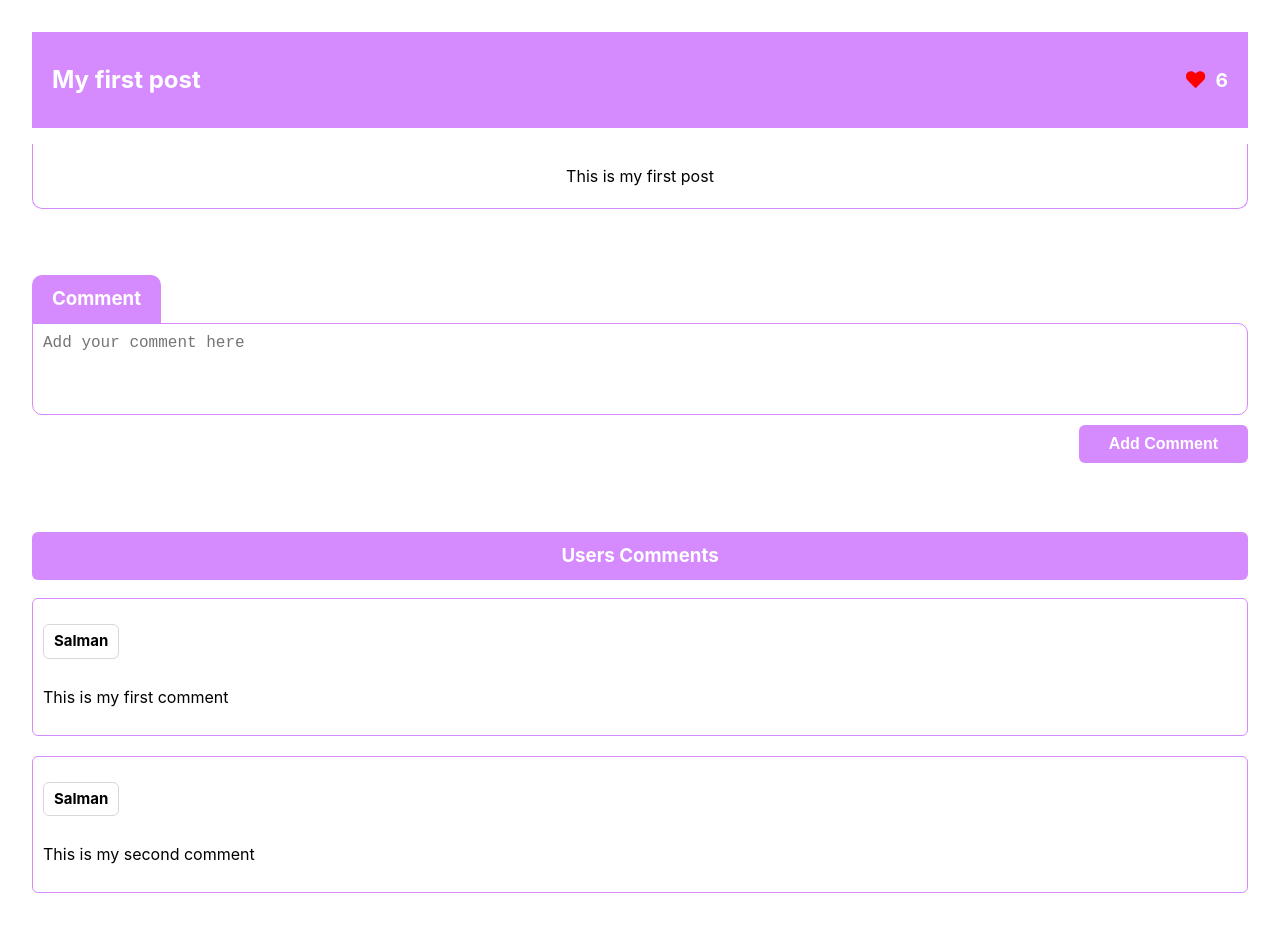
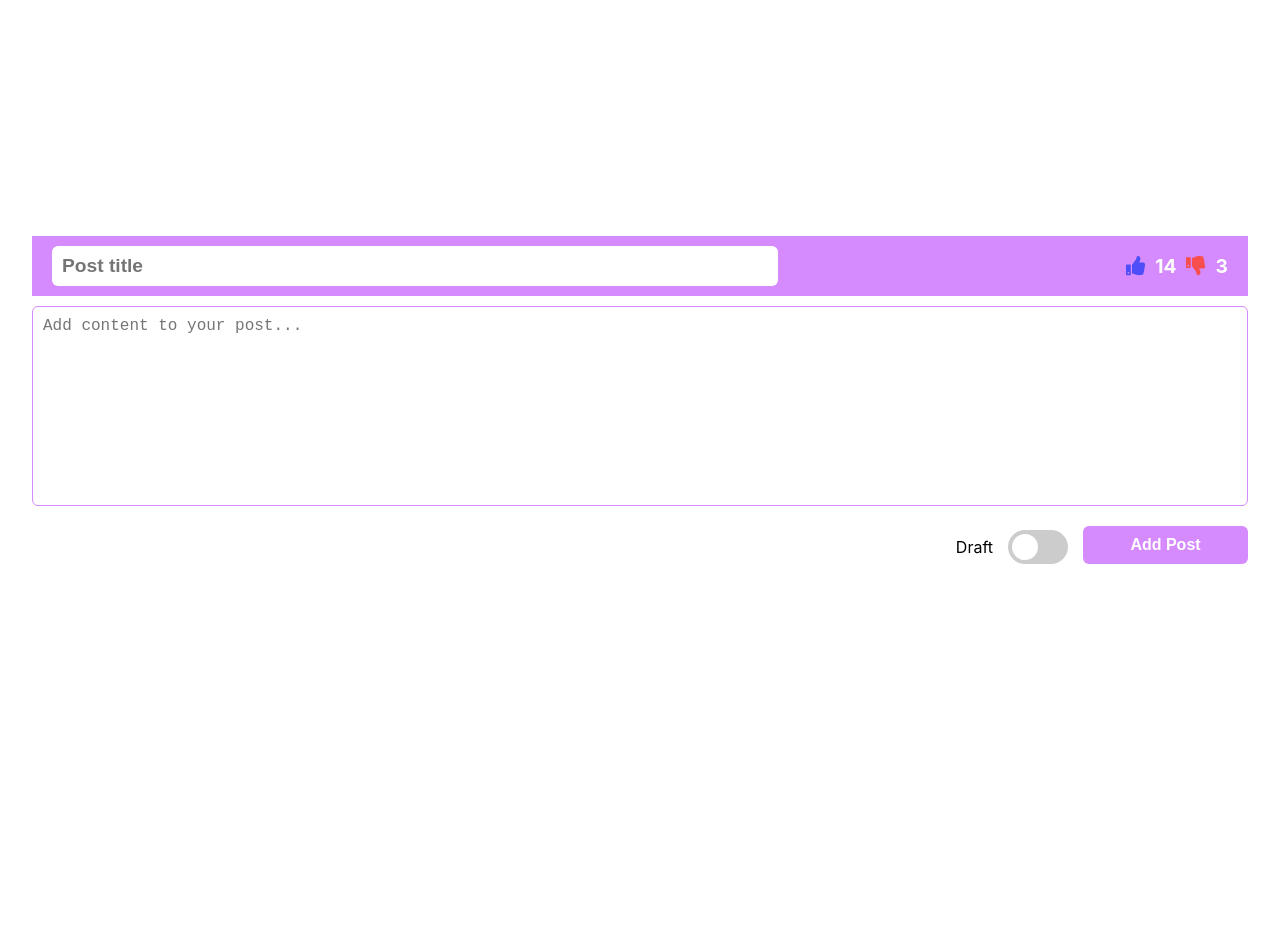
Before and after one commit to sharqawiDev/blog, a React (Vite) app in the folder frontend/: page /add in a window 1280 px wide. Shown: the top 932 px of the page. After the commit the page ends 800 px from the top, so only its background shows below. Built offline with nearby package versions, Linux system fonts and the light colour scheme.

Commit message:
finishing post-create view

```diff
--- a/frontend/src/main.jsx
+++ b/frontend/src/main.jsx
@@ -2,15 +2,16 @@ import "./main.scss";
 import { PostCard } from "./components/post-card";
 import { posts } from "./data";
 import { FaPlus } from "react-icons/fa";
-import Post from "./modules/Post/post";
+import { PostView, PostCreate } from "./modules";
 function App() {
   return (
     <main>
-      <Post post={posts[0]} />
+      {/* <PostView post={posts[0]} /> */}
       {/* <PostCardsContainer />
       <button className="add-post-btn">
         <FaPlus />
       </button> */}
+      <PostCreate />
     </main>
   );
 }
--- a/frontend/src/modules/Post/post.jsx
+++ /dev/null
@@ -1,39 +0,0 @@
-import React from "react";
-import { FaHeart } from "react-icons/fa";
-import "./post.scss";
-const Post = ({ post }) => {
-  const { id, title, content, likes, comments } = post;
-  const ownPost = true;
-  const liked = true;
-  return (
-    <div className="post">
-      <div className="post__header">
-        <h2 className="post__title">{title}</h2>
-        <div className="likes">
-          <FaHeart className={`${liked ? "liked" : ""}`} />
-          <span>{likes}</span>
-        </div>
-      </div>
-      <p className="post__content">{content}</p>
-      <div className="post__add-comment">
-        <h3 className="post__add-comment__header">Comment</h3>
-        <textarea
-          className="post__add-comment__textarea"
-          placeholder="Add your comment here"
-        />
-        <button className="post__add-comment__add-btn">Add Comment</button>
-      </div>
-      <div className="post__comments">
-        <h3 className="post__comments__header">Users Comments</h3>
-        {comments.map((comment) => (
-          <div key={id} className="post__comments__comment">
-            <p className="author">Salman</p>
-            <p className="comment">{comment}</p>
-          </div>
-        ))}
-      </div>
-    </div>
-  );
-};
-
-export default Post;
--- /dev/null
+++ b/frontend/src/modules/PostCreate/index.js
@@ -0,0 +1 @@
+export * from "./post";
--- /dev/null
+++ b/frontend/src/modules/PostCreate/post.jsx
@@ -0,0 +1,43 @@
+import React from "react";
+import { FaThumbsUp, FaThumbsDown } from "react-icons/fa";
+import "./post.scss";
+const PostCreate = () => {
+  const [draft, setDraft] = React.useState(false);
+  const getBtnText = () => {
+    return draft ? "Save as Draft" : "Add Post";
+  };
+  return (
+    <div className="post-create-create">
+      <div className="post-create__header">
+        <input
+          className="post-create__header__title"
+          placeholder="Post title"
+        />
+        <div className="post-create__header__likes">
+          <FaThumbsUp className="like" />
+          <span>{14}</span>
+          <FaThumbsDown className="dislike" />
+          <span>{3}</span>
+        </div>
+      </div>
+      <div className="post-create__content">
+        <textarea
+          className="post-create__content__text"
+          placeholder="Add content to your post..."
+        />
+      </div>
+      <div className="post-create__add-post">
+        <p className="draft-text">Draft</p>
+        <label className="switch" onChange={() => setDraft(!draft)}>
+          <input type="checkbox" value={draft} />
+          <span className="slider round"></span>
+        </label>
+        <button className="post-create__add-post__add-btn">
+          {getBtnText()}
+        </button>
+      </div>
+    </div>
+  );
+};
+
+export { PostCreate };
--- /dev/null
+++ b/frontend/src/modules/PostCreate/post.scss
@@ -0,0 +1,141 @@
+.post-create {
+  display: flex;
+  flex-direction: column;
+  width: 100%;
+  min-width: 50%;
+  &__header {
+    display: flex;
+    background-color: rgb(213, 138, 253);
+    padding: 10px 20px;
+    color: white;
+    &__title {
+      width: 60%;
+      height: 40px;
+      border: none;
+      border-radius: 6px;
+      padding: 0 10px;
+      outline: none;
+      font-size: 1.2rem;
+      font-weight: bold;
+      background-color: rgb(255, 255, 255);
+      color: rgb(66, 50, 74);
+    }
+    &__likes {
+      display: flex;
+      flex-direction: row;
+      align-items: center;
+      margin-left: auto;
+      gap: 10px;
+      font-size: 1.2rem;
+      font-weight: bold;
+      .like {
+        color: rgb(78, 78, 248);
+      }
+      .dislike {
+        color: rgb(248, 78, 78);
+      }
+    }
+  }
+  &__content {
+    display: flex;
+    height: 200px;
+    margin: 10px 0;
+    background-color: rgb(255, 255, 255);
+    &__text {
+      width: 100%;
+      max-height: inherit;
+      border: 1px solid rgb(213, 138, 253);
+      outline-color: rgb(184, 63, 249);
+      padding: 10px;
+      border-radius: 6px;
+      font-size: 1rem;
+      resize: none;
+    }
+  }
+
+  &__add-post {
+    display: flex;
+    justify-content: end;
+    align-items: end;
+    gap: 15px;
+    .draft-text {
+      margin: 0;
+      margin-bottom: 5px;
+    }
+    .switch {
+      position: relative;
+      display: inline-block;
+      width: 60px;
+      height: 34px;
+      /* Hide default HTML checkbox */
+      input {
+        opacity: 0;
+        width: 0;
+        height: 0;
+      }
+
+      /* The slider */
+      .slider {
+        position: absolute;
+        cursor: pointer;
+        top: 0;
+        left: 0;
+        right: 0;
+        bottom: 0;
+        background-color: #ccc;
+        -webkit-transition: 0.4s;
+        transition: 0.4s;
+      }
+
+      .slider:before {
+        position: absolute;
+        content: "";
+        height: 26px;
+        width: 26px;
+        left: 4px;
+        bottom: 4px;
+        background-color: white;
+        -webkit-transition: 0.4s;
+        transition: 0.4s;
+      }
+
+      input:checked + .slider {
+        background-color: #2196f3;
+      }
+
+      input:focus + .slider {
+        box-shadow: 0 0 1px #2196f3;
+      }
+
+      input:checked + .slider:before {
+        -webkit-transform: translateX(26px);
+        -ms-transform: translateX(26px);
+        transform: translateX(26px);
+      }
+
+      /* Rounded sliders */
+      .slider.round {
+        border-radius: 34px;
+      }
+
+      .slider.round:before {
+        border-radius: 50%;
+      }
+    }
+    &__add-btn {
+      width: 165px;
+      margin-top: 10px;
+      background-color: rgb(213, 138, 253);
+      color: white;
+      border: none;
+      border-radius: 6px;
+      padding: 10px 30px;
+      cursor: pointer;
+      font-size: 1rem;
+      font-weight: bold;
+      &:hover {
+        background-color: rgb(213, 138, 253, 0.8);
+      }
+    }
+  }
+}
--- /dev/null
+++ b/frontend/src/modules/PostView/index.js
@@ -0,0 +1 @@
+export * from "./post";
--- /dev/null
+++ b/frontend/src/modules/PostView/post.jsx
@@ -0,0 +1,39 @@
+import React from "react";
+import { FaHeart } from "react-icons/fa";
+import "./post.scss";
+const PostView = ({ post }) => {
+  const { id, title, content, likes, comments } = post;
+  const ownPost = true;
+  const liked = true;
+  return (
+    <div className="post-view-view">
+      <div className="post-view__header">
+        <h2 className="post-view__title">{title}</h2>
+        <div className="likes">
+          <FaHeart className={`${liked ? "liked" : ""}`} />
+          <span>{likes}</span>
+        </div>
+      </div>
+      <p className="post-view__content">{content}</p>
+      <div className="post-view__add-comment">
+        <h3 className="post-view__add-comment__header">Comment</h3>
+        <textarea
+          className="post-view__add-comment__textarea"
+          placeholder="Add your comment here"
+        />
+        <button className="post-view__add-comment__add-btn">Add Comment</button>
+      </div>
+      <div className="post-view__comments">
+        <h3 className="post-view__comments__header">Users Comments</h3>
+        {comments.map((comment) => (
+          <div key={id} className="post-view__comments__comment">
+            <p className="author">Salman</p>
+            <p className="comment">{comment}</p>
+          </div>
+        ))}
+      </div>
+    </div>
+  );
+};
+
+export { PostView };
--- a/frontend/src/modules/Post/post.scss
+++ b/frontend/src/modules/PostView/post.scss
@@ -1,4 +1,4 @@
-.post {
+.post-view {
   display: flex;
   flex-direction: column;
   width: 100%;
--- /dev/null
+++ b/frontend/src/modules/index.js
@@ -0,0 +1,2 @@
+export * from "./PostView";
+export * from "./PostCreate";
```
